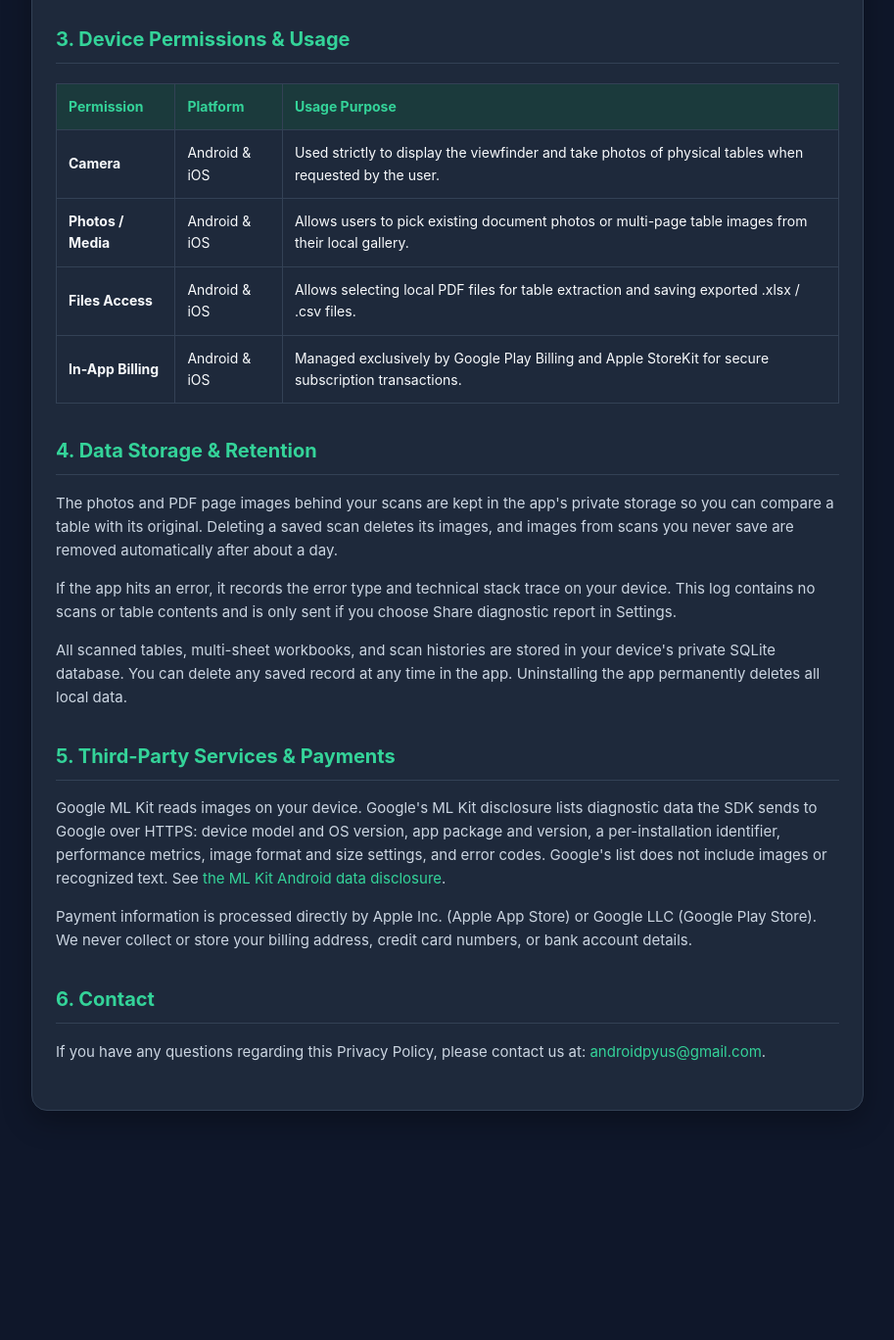
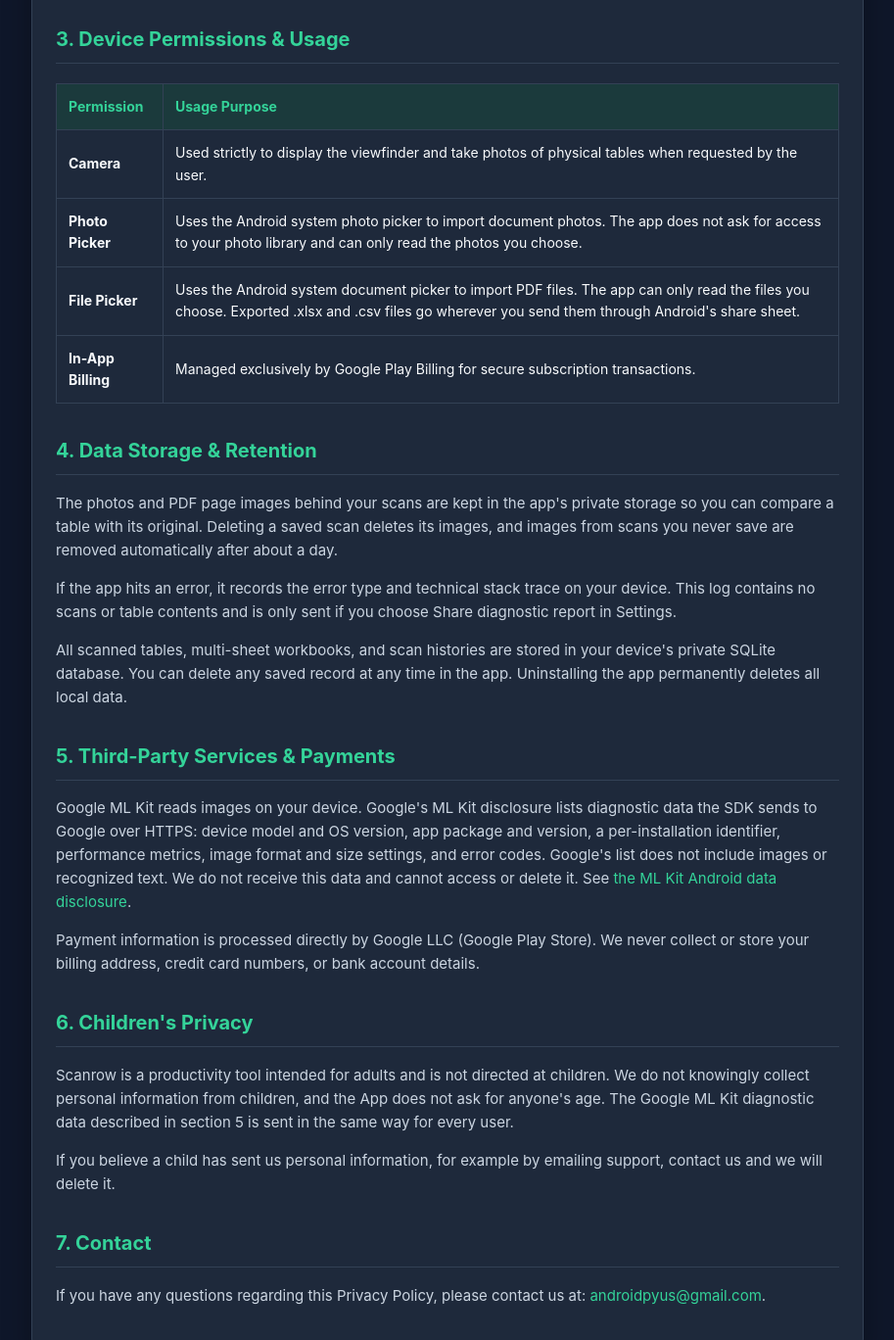
Before and after one commit to Pyush/scanrow-site, a plain HTML site: page privacy/index.html in a window 1280 px wide. Shown: the part 660-2028 px from the top of the page at 98% size, without its empty margins (183-1096 px from the left). Before the commit the page ends 1834 px from the top, so only its background shows below. Drawn offline with Linux system fonts and the light colour scheme.

Commit message:
Add children's section and correct the privacy policy
Describe the system pickers accurately, say the developer can't reach
ML Kit's diagnostics, and drop Apple references from the Android release.

Co-Authored-By: Claude Opus 5.5 <noreply@anthropic.com>

```diff
--- a/privacy/index.html
+++ b/privacy/index.html
@@ -88,7 +88,7 @@
       <div class="icon">📊</div>
       <div>
         <h1>Scanrow Privacy Policy</h1>
-        <div style="color: var(--muted); font-size: 13px; margin-top: 4px;">Last Updated &amp; Effective: November 2, 2026</div>
+        <div style="color: var(--muted); font-size: 13px; margin-top: 4px;">Last Updated &amp; Effective: November 3, 2026</div>
       </div>
     </div>
 
@@ -96,7 +96,7 @@
 
     <h2>1. The Core Privacy Principle: On-Device Processing</h2>
     <p>Scanrow ("we", "our", or "us") was designed with privacy as its primary engineering requirement. All OCR text recognition, table boundary clustering, and spreadsheet file compilation are executed <strong>on your device</strong> using Google ML Kit on-device machine learning.</p>
-    <p>Scanrow does not upload your documents, invoices or spreadsheets. They leave your device only when you export or share them. Buying Pro needs an internet connection, which goes through Google Play or Apple.</p>
+    <p>Scanrow does not upload your documents, invoices or spreadsheets. They leave your device only when you export or share them. Buying Pro needs an internet connection, which goes through Google Play.</p>
 
     <h2>2. Data We Do NOT Receive</h2>
     <ul>
@@ -112,30 +112,25 @@
       <thead>
         <tr>
           <th>Permission</th>
-          <th>Platform</th>
           <th>Usage Purpose</th>
         </tr>
       </thead>
       <tbody>
         <tr>
           <td><strong>Camera</strong></td>
-          <td>Android & iOS</td>
           <td>Used strictly to display the viewfinder and take photos of physical tables when requested by the user.</td>
         </tr>
         <tr>
-          <td><strong>Photos / Media</strong></td>
-          <td>Android & iOS</td>
-          <td>Allows users to pick existing document photos or multi-page table images from their local gallery.</td>
+          <td><strong>Photo Picker</strong></td>
+          <td>Uses the Android system photo picker to import document photos. The app does not ask for access to your photo library and can only read the photos you choose.</td>
         </tr>
         <tr>
-          <td><strong>Files Access</strong></td>
-          <td>Android & iOS</td>
-          <td>Allows selecting local PDF files for table extraction and saving exported .xlsx / .csv files.</td>
+          <td><strong>File Picker</strong></td>
+          <td>Uses the Android system document picker to import PDF files. The app can only read the files you choose. Exported .xlsx and .csv files go wherever you send them through Android's share sheet.</td>
         </tr>
         <tr>
           <td><strong>In-App Billing</strong></td>
-          <td>Android & iOS</td>
-          <td>Managed exclusively by Google Play Billing and Apple StoreKit for secure subscription transactions.</td>
+          <td>Managed exclusively by Google Play Billing for secure subscription transactions.</td>
         </tr>
       </tbody>
     </table>
@@ -146,10 +141,14 @@
     <p>All scanned tables, multi-sheet workbooks, and scan histories are stored in your device's private SQLite database. You can delete any saved record at any time in the app. Uninstalling the app permanently deletes all local data.</p>
 
     <h2>5. Third-Party Services & Payments</h2>
-    <p>Google ML Kit reads images on your device. Google's ML Kit disclosure lists diagnostic data the SDK sends to Google over HTTPS: device model and OS version, app package and version, a per-installation identifier, performance metrics, image format and size settings, and error codes. Google's list does not include images or recognized text. See <a href="https://developers.google.com/ml-kit/android-data-disclosure">the ML Kit Android data disclosure</a>.</p>
-    <p>Payment information is processed directly by Apple Inc. (Apple App Store) or Google LLC (Google Play Store). We never collect or store your billing address, credit card numbers, or bank account details.</p>
+    <p>Google ML Kit reads images on your device. Google's ML Kit disclosure lists diagnostic data the SDK sends to Google over HTTPS: device model and OS version, app package and version, a per-installation identifier, performance metrics, image format and size settings, and error codes. Google's list does not include images or recognized text. We do not receive this data and cannot access or delete it. See <a href="https://developers.google.com/ml-kit/android-data-disclosure">the ML Kit Android data disclosure</a>.</p>
+    <p>Payment information is processed directly by Google LLC (Google Play Store). We never collect or store your billing address, credit card numbers, or bank account details.</p>
 
-    <h2>6. Contact</h2>
+    <h2>6. Children's Privacy</h2>
+    <p>Scanrow is a productivity tool intended for adults and is not directed at children. We do not knowingly collect personal information from children, and the App does not ask for anyone's age. The Google ML Kit diagnostic data described in section 5 is sent in the same way for every user.</p>
+    <p>If you believe a child has sent us personal information, for example by emailing support, contact us and we will delete it.</p>
+
+    <h2>7. Contact</h2>
     <p>If you have any questions regarding this Privacy Policy, please contact us at: <a href="mailto:androidpyus@gmail.com">androidpyus@gmail.com</a>.</p>
   </div>
 </body>
```
